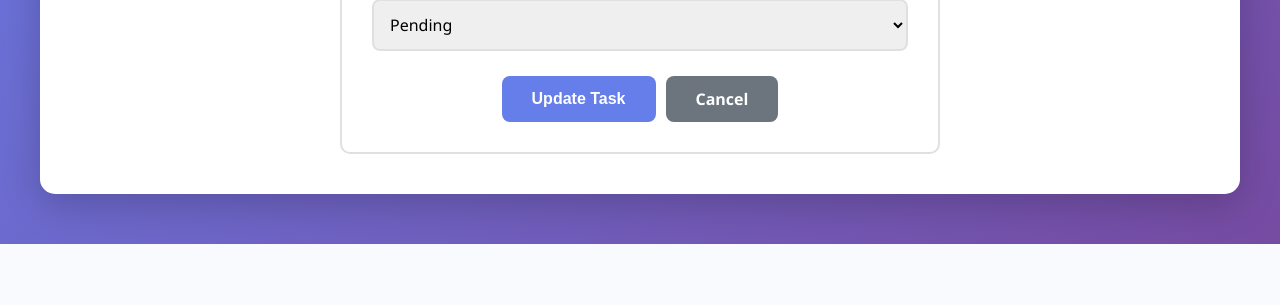
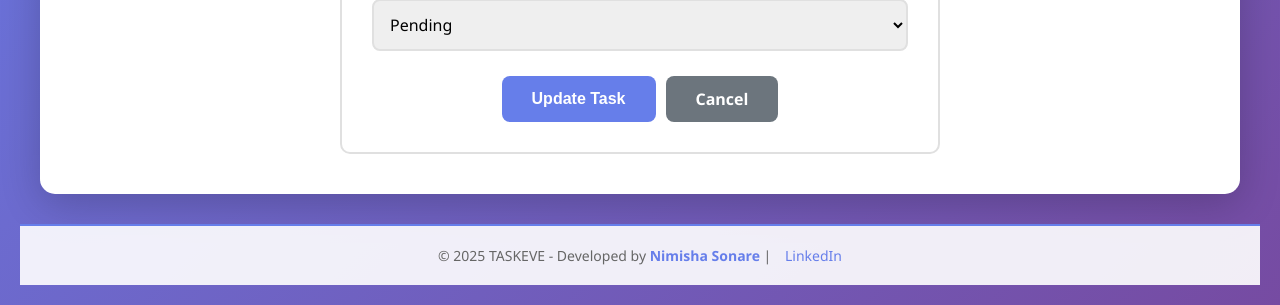
Before and after one commit to nimi-codes-26/Taskeve-Student-Task-Manager, a Flask app: template templates/edit.html in a window 1280 px wide. Shown: the part 582-887 px from the top of the page. Before the commit the page ends 826 px from the top, so only its background shows below. Run offline with Flask 3, Linux system fonts and the light colour scheme; the template is opened without the code that fills it, so the values that code supplies are empty.

Commit message:
Update edit.html

```diff
--- a/templates/edit.html
+++ b/templates/edit.html
@@ -3,6 +3,8 @@
 <head>
     <meta charset="UTF-8">
     <meta name="viewport" content="width=device-width, initial-scale=1.0">
+    <meta name="author" content="Nimisha Sonare">
+    <meta name="description" content="TASKEVE - Student Task Manager developed by Nimisha Sonare">
     <title>Edit Task</title>
     <link rel="stylesheet" href="{{ url_for('static', filename='style.css') }}">
 </head>
@@ -40,5 +42,10 @@
             </div>
         </form>
     </div>
+
+    <!-- Footer with Developer Credit -->
+    <footer class="site-footer">
+        <p>© 2025 TASKEVE - Developed by <strong>Nimisha Sonare</strong> | <a href="https://www.linkedin.com/in/nimisha-sonare/" target="_blank">LinkedIn</a></p>
+    </footer>
 </body>
 </html>
```
